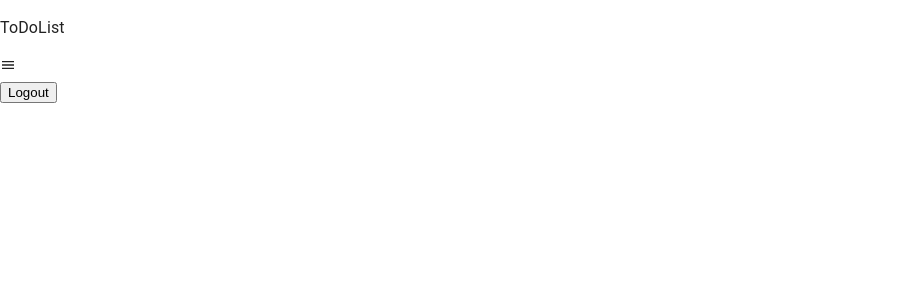
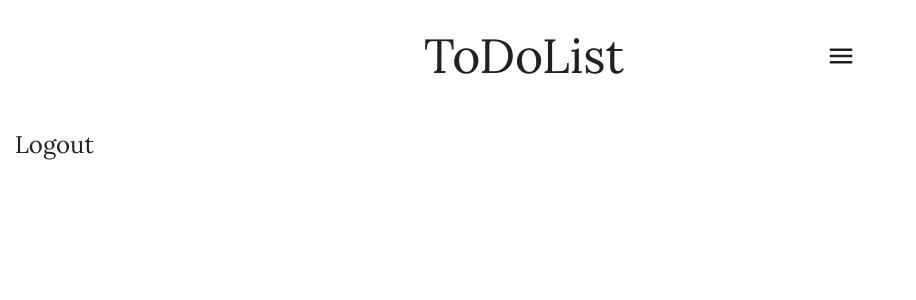
Before and after one commit to naingkhanthtet/todolist, a React (Create React App) app in the folder todo_frontend/: page /logout in a window 1280 px wide. Shown: the top 300 px of the page, without its empty margins (0-916 px from the left). Built offline with nearby package versions, Linux system fonts and the light colour scheme.

Commit message:
New desgin components

```diff
--- a/todo_frontend/src/components/Logout.jsx
+++ b/todo_frontend/src/components/Logout.jsx
@@ -1,5 +1,6 @@
 import React from "react";
 import { useNavigate } from "react-router-dom";
+import { StyledButton } from "./styles/StyledComponents";
 
 const Logout = () => {
     const navigate = useNavigate();
@@ -18,9 +19,10 @@ const Logout = () => {
     };
 
     return (
-        <button onClick={handleLogout} className="logout-button">
-            Logout
-        </button>
+        <StyledButton onClick={handleLogout}>Logout</StyledButton>
+        // <div onClick={handleLogout} className="logout-button">
+        //     Logout
+        // </div>
     );
 };
 
--- a/todo_frontend/src/components/Nav.jsx
+++ b/todo_frontend/src/components/Nav.jsx
@@ -4,6 +4,12 @@ import { IoMenuSharp } from "react-icons/io5";
 import { useLocation } from "react-router-dom";
 import Logout from "./Logout";
 import Theme from "./Theme";
+import {
+    DropdownComponent,
+    NavText,
+    StyledBox,
+    StyledIcons,
+} from "./styles/StyledComponents";
 
 export default function Nav({ toggleTheme, isDarkMode }) {
     const [dropDown, setDropdown] = useState(false);
@@ -28,26 +34,41 @@ export default function Nav({ toggleTheme, isDarkMode }) {
     }, [location]);
 
     return (
-        <nav>
-            <div className="nav-header">
-                <p className="nav-text">{navTitle}</p>
+        <StyledBox>
+            {/* <div className="nav-header"> */}
+            {/* <p className="nav-text">{navTitle}</p> */}
+            <NavText>{navTitle}</NavText>
 
             {showMenu && (
-                    <div className="nav-menu" onClick={toggleMenu}>
+                <StyledIcons onClick={toggleMenu}>
                     <IoMenuSharp className="nav-menu-icon" />
 
                     {dropDown && (
-                            <div className="nav-dropdown">
+                        <DropdownComponent>
                             <Logout />
                             <Theme
                                 toggleTheme={toggleTheme}
                                 isDarkMode={isDarkMode}
                             />
-                            </div>
+                        </DropdownComponent>
                     )}
-                    </div>
+                </StyledIcons>
             )}
-            </div>
-        </nav>
+            {/* </div> */}
+        </StyledBox>
     );
 }
+
+// <div className="nav-menu" onClick={toggleMenu}>
+//     <IoMenuSharp className="nav-menu-icon" />
+
+//     {dropDown && (
+//         <div className="nav-dropdown">
+//             <Logout />
+//             <Theme
+//                 toggleTheme={toggleTheme}
+//                 isDarkMode={isDarkMode}
+//             />
+//         </div>
+//     )}
+// </div>
--- a/todo_frontend/src/components/StyledComponents.jsx
+++ /dev/null
@@ -1,13 +0,0 @@
-import { TextareaAutosize } from "@mui/base";
-import { styled } from "@mui/system";
-
-export const StyledTextarea = styled(TextareaAutosize)(({ theme }) => ({
-    backgroundColor: theme.palette.background.paper,
-    color: theme.palette.text.primary,
-    border: "none",
-    outline: "none",
-    padding: "10px",
-    resize: "none",
-    textAlign: "left",
-    fontFamily: "Lora",
-}));
--- a/todo_frontend/src/components/TaskAdd.jsx
+++ b/todo_frontend/src/components/TaskAdd.jsx
@@ -2,7 +2,7 @@ import React, { useState } from "react";
 import DOMPurify from "dompurify";
 import axiosInstance from "../interceptor/axiosInstance";
 import { FaPlus } from "react-icons/fa6";
-import { StyledTextarea } from "./StyledComponents";
+import { StyledTextarea } from "./styles/StyledComponents";
 
 const TaskAdd = ({ handleAddTask }) => {
     const [newTaskTitle, setNewTaskTitle] = useState("");
--- a/todo_frontend/src/components/TaskUD.jsx
+++ b/todo_frontend/src/components/TaskUD.jsx
@@ -1,7 +1,7 @@
 import React, { useEffect, useState } from "react";
 import { FaRegCircle, FaRegCircleCheck } from "react-icons/fa6";
 import axiosInstance from "../interceptor/axiosInstance";
-import { StyledTextarea } from "./StyledComponents";
+import { StyledTextarea } from "./styles/StyledComponents";
 
 const TaskUD = ({ tasks, setTasks }) => {
     const [taskEdits, setTaskEdits] = useState(() => {
--- a/todo_frontend/src/components/Theme.jsx
+++ b/todo_frontend/src/components/Theme.jsx
@@ -1,10 +1,14 @@
 import React from "react";
+import { StyledButton } from "./styles/StyledComponents";
 
 const Theme = ({ isDarkMode, toggleTheme }) => {
     return (
-        <button onClick={toggleTheme} className="theme-button">
+        <StyledButton onClick={toggleTheme}>
             {isDarkMode ? "Light" : "Dark"}
-        </button>
+        </StyledButton>
+        // <button onClick={toggleTheme} className="theme-button">
+        //     {isDarkMode ? "Light" : "Dark"}
+        // </button>
     );
 };
 
--- /dev/null
+++ b/todo_frontend/src/components/styles/StyledComponents.jsx
@@ -0,0 +1,68 @@
+import { TextareaAutosize } from "@mui/base";
+import { Toolbar, Typography, Box, Button } from "@mui/material";
+import { borderColor, styled } from "@mui/system";
+
+export const StyledTextarea = styled(TextareaAutosize)(({ theme }) => ({
+    backgroundColor: theme.palette.background.paper,
+    color: theme.palette.text.primary,
+    border: "none",
+    outline: "none",
+    padding: "10px",
+    resize: "none",
+    textAlign: "left",
+    fontFamily: "Lora",
+    fontSize: "1.5rem",
+}));
+
+export const NavText = styled(Typography)({
+    fontSize: "3rem",
+    textAlign: "left",
+    gridColumn: 1,
+    padding: "10px",
+});
+
+export const StyledBox = styled(Toolbar)({
+    maxWidth: "500px",
+    margin: "auto",
+    padding: "10px",
+    display: "grid",
+    gridTemplateColumns: "auto 50px",
+    paddingTop: "10px",
+});
+
+export const StyledIcons = styled(Box)({
+    gridColumn: 2,
+    padding: "10px",
+    display: "flex",
+    justifyContent: "center",
+    fontSize: "3rem",
+    cursor: "pointer",
+});
+
+export const DropdownComponent = styled(Box)(({ theme }) => ({
+    backgroundColor: theme.palette.background.paper,
+    color: theme.palette.text.primary,
+    position: "absolute",
+    margin: "0",
+    padding: "0",
+    display: "flex",
+    justifyContent: "center",
+    top: "70px",
+    right: "25px",
+    cursor: "pointer",
+    boxShadow: "0 2px 10px rgba(0, 0, 0, 0.1)",
+    flexDirection: "column",
+}));
+
+export const StyledButton = styled(Box)(({ theme }) => ({
+    outline: "none",
+    color: theme.palette.text.primary,
+    fontSize: "1.5rem",
+    padding: "15px",
+    fontFamily: "Lora",
+    border: "none",
+    "&:hover": {
+        border: "1px",
+        borderColor: theme.palette.primary.main,
+    },
+}));
--- a/todo_frontend/src/useTheme.jsx
+++ b/todo_frontend/src/useTheme.jsx
@@ -13,6 +13,9 @@ const useTheme = () => {
     };
 
     const theme = createTheme({
+        typography: {
+            fontFamily: "Lora, Arial, sans-serif", // Add your desired font here
+        },
         palette: {
             mode: isDarkMode ? "dark" : "light",
         },
```
Lines whose indentation alone changed are shown as unchanged.
